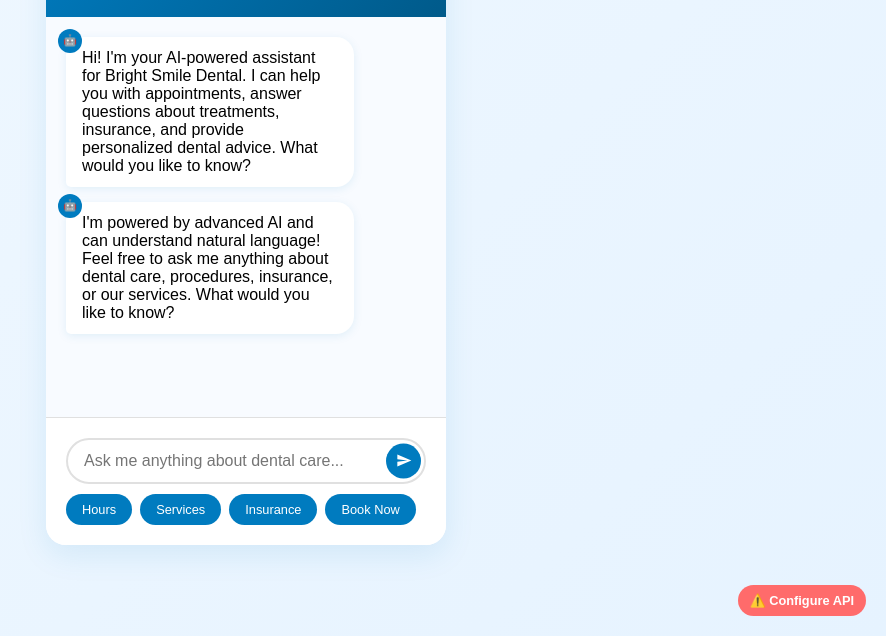
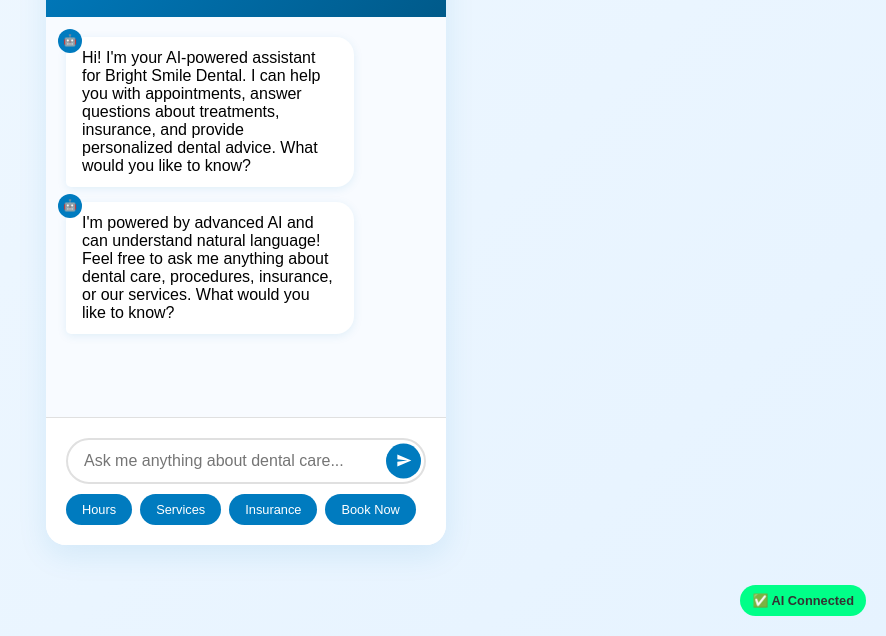
Before and after one commit to sebastianbrando2001-creator/Artificial.Solutions_EXAMPLEBOT, a plain HTML site: page index.html in a window 1280 px wide. Shown: the part 164-800 px from the top of the page, without its empty margins (394-1280 px from the left). Drawn offline with Linux system fonts and the light colour scheme.

Commit message:
Update index.html

```diff
--- a/index.html
+++ b/index.html
@@ -448,14 +448,14 @@
         const CONFIG = {
             // Google AI Studio Configuration (FREE!)
             google: {
-                apiKey: 'YOUR_GOOGLE_AI_STUDIO_API_KEY_HERE', // Get from https://aistudio.google.com/app/apikey
+                apiKey: 'AIzaSyAICfMFKJbSi1DK6Nshop7IqFOdswI2Ap8', // Get from https://aistudio.google.com/app/apikey
                 model: 'gemini-1.5-flash', // Fast and free model
                 maxTokens: 500
             },
 
             // Zapier Webhook URLs
             zapier: {
-                appointmentWebhook: 'YOUR_ZAPIER_APPOINTMENT_WEBHOOK_URL', // Create in Zapier
+                appointmentWebhook: 'https://hooks.zapier.com/hooks/catch/24150514/u6hc948/', // Create in Zapier
                 chatLogWebhook: 'YOUR_ZAPIER_CHAT_LOG_WEBHOOK_URL' // Optional: log all conversations
             },
 
```
